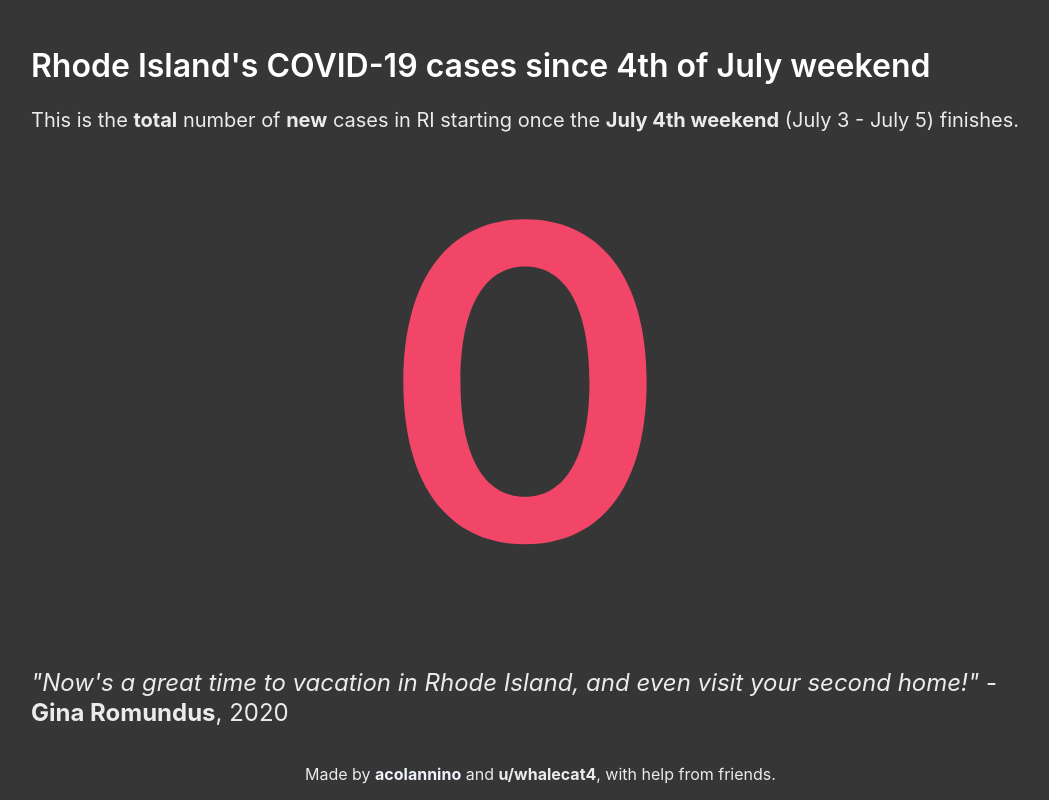
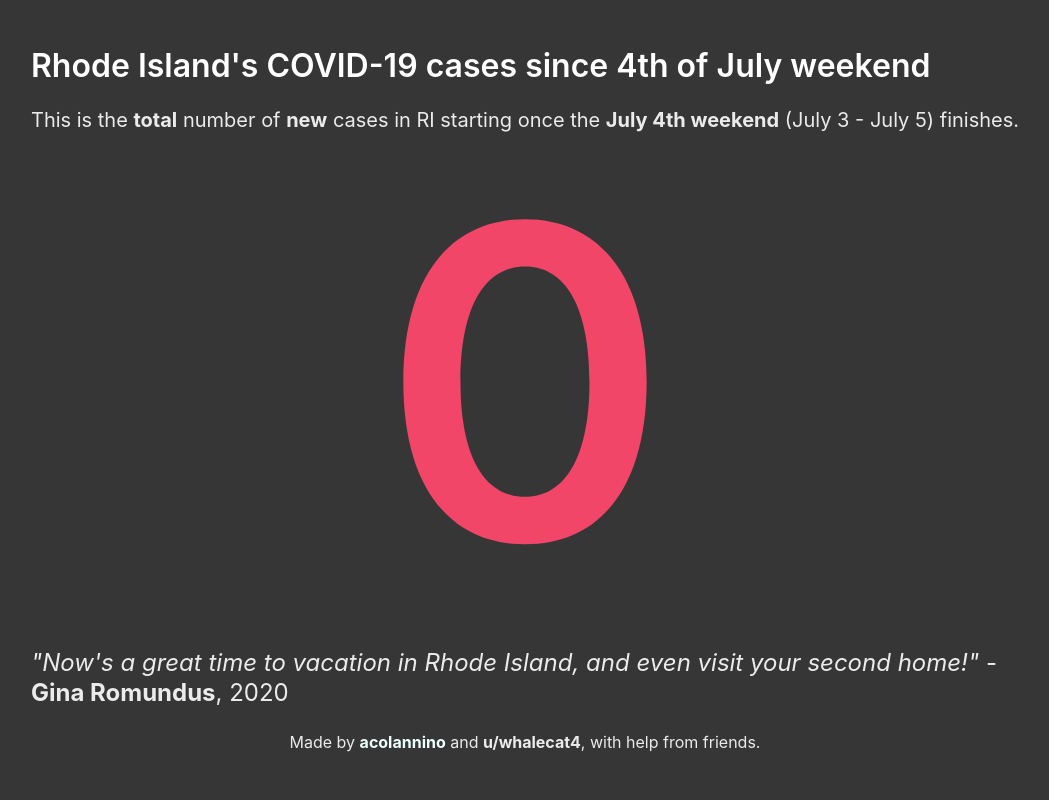
Before and after one commit to akc8012/gina-rona-app, a Preact app: page / in a window 1280 px wide. Shown: the whole page, without its empty margins (115-1164 px from the left). Built offline with nearby package versions, Linux system fonts and the light colour scheme; no server answers.

Commit message:
rearrange html and css to be less absurd

```diff
--- a/src/main.tsx
+++ b/src/main.tsx
@@ -32,13 +32,16 @@ function App() {
 				</h1>
 
 				{/* TODO: Move this to .scss file */}
-				<p class='bottom-text subtitle is-4' style={{ position: 'absolute', bottom: '0' }}>
-					<i>"Now's a great time to vacation in Rhode Island, and even visit your second home!"</i> - <b>Gina Romundus</b>, 2020
-				</p>
 
-				<p class='subtitle is-6' style={{ position: 'absolute', bottom: '0', left: '50%', marginLeft: '-220px', marginBottom: '-2rem' }}>
-					Made by <a class='has-text-link-light' href='https://acolannino.io'><b>acolannino</b></a> and <b>u/whalecat4</b>, with help from friends.
-				</p>
+				<div style={{ position: 'absolute', bottom: '0' }}>
+					<p class='bottom-text subtitle is-4'>
+						<i>"Now's a great time to vacation in Rhode Island, and even visit your second home!"</i> - <b>Gina Romundus</b>, 2020
+					</p>
+
+					<p class='subtitle is-6 has-text-centered'>
+						Made by <a class='has-text-primary-light' href='https://acolannino.io'><b>acolannino</b></a> and <b>u/whalecat4</b>, with help from friends.
+					</p>
+				</div>
 			</div>
 		</section>
 	);
```
